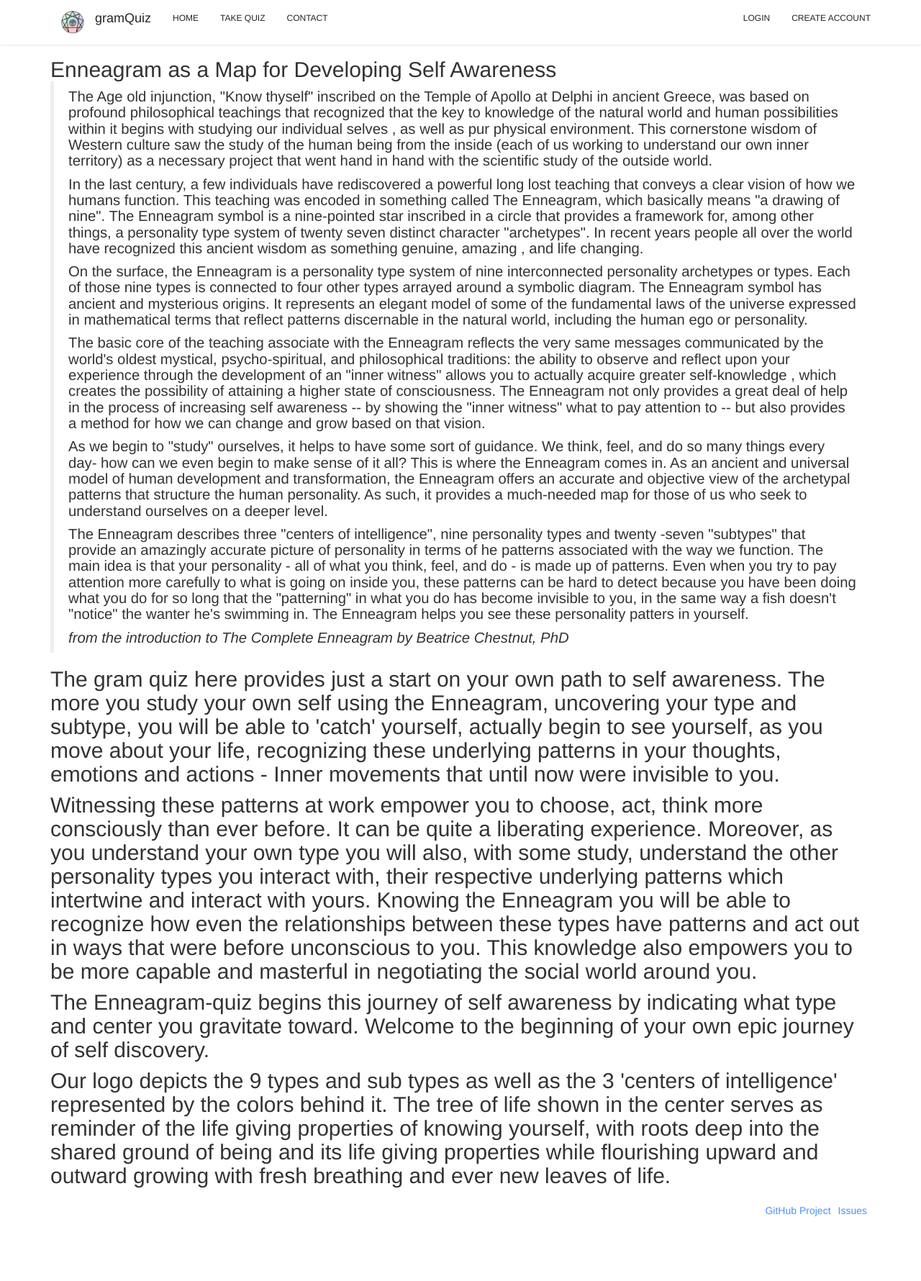
After one commit to yodacom/gramquiz2, a Node project: template views/aboutEnneagram.pug in a window 1280 px wide. The commit adds this page. Shown: the whole page at 72% size. Run offline with Node 20 templates, Linux system fonts and the light colour scheme; the template is opened without the code that fills it, so the values that code supplies are empty; style sheets or scripts are compiled from the project's sources; some libraries are stand-ins or nearby versions.

Commit message:
added enneagram information and larger logo for discussion

```diff
--- a/public/css/lib/bootstrap/_variables.scss
+++ b/public/css/lib/bootstrap/_variables.scss
@@ -861,7 +861,7 @@ $headings-small-color:        $gray-light !default;
 //** Blockquote small color
 $blockquote-small-color:      $gray-light !default;
 //** Blockquote font size
-$blockquote-font-size:        ($font-size-base * 1.25) !default;
+$blockquote-font-size:        ($font-size-base * 1.45) !default;
 //** Blockquote border color
 $blockquote-border-color:     $gray-lighter !default;
 //** Page header border color
--- a/public/css/main.scss
+++ b/public/css/main.scss
@@ -22,9 +22,10 @@ footer {
   width: 100%;
   height: 45px;
   line-height: 45px;
-  text-align:center;
+  text-align: center;
 
-  p, ul {
+  p,
+  ul {
     margin-bottom: 0;
   }
 }
@@ -45,12 +46,16 @@ textarea {
   margin: -15px 15px -15px;
 }
 
-.gramLogo{
-  width:32px;
+.gramLogo {
+  width: 32px;
 }
 
-.movelogo{
-  padding:15px;
+.gramLogoLg {
+  width: 300px;
+}
+
+.movelogo {
+  padding: 15px;
 }
 
 .gramBackground {
--- a/public/css/themes/flatly/_variables.scss
+++ b/public/css/themes/flatly/_variables.scss
@@ -857,7 +857,7 @@ $headings-small-color:        $gray-light !default;
 //** Blockquote small color
 $blockquote-small-color:      $gray-light !default;
 //** Blockquote font size
-$blockquote-font-size:        ($font-size-base * 1.25) !default;
+$blockquote-font-size:        ($font-size-base * 1.45) !default;
 //** Blockquote border color
 $blockquote-border-color:     $gray-lighter !default;
 //** Page header border color
--- /dev/null
+++ b/views/aboutEnneagram.pug
@@ -0,0 +1,27 @@
+extends layout
+
+block content
+
+  h2 Enneagram as a Map for Developing Self Awareness
+    blockquote
+      p The Age old injunction, "Know thyself" inscribed on the Temple of Apollo at Delphi in ancient Greece, was based on profound philosophical teachings that recognized that the key to knowledge of the natural world and human possibilities within it begins with studying our individual selves , as well as pur physical environment. This cornerstone wisdom of Western culture saw the study of the human being from the inside (each of us working to understand our own inner territory) as a necessary project that went hand in hand with the scientific study of the outside world.
+
+      p In the last century, a few individuals have rediscovered a powerful long lost teaching that conveys  a clear vision of how we humans function. This teaching was encoded in something called The Enneagram, which basically means "a drawing of nine".  The Enneagram symbol is a nine-pointed star inscribed in a circle that provides a framework for, among other things,  a personality type system of twenty seven distinct character "archetypes".  In recent years people all over the world have recognized this ancient wisdom as something genuine, amazing , and life changing.
+
+      p On the surface, the Enneagram is a personality type system of nine interconnected personality archetypes or types.  Each of those nine types is connected to four other types arrayed around a symbolic diagram.  The Enneagram symbol has ancient and mysterious origins. It represents an elegant model of some of the fundamental laws of the universe expressed in mathematical terms that reflect patterns discernable in the natural world, including the human ego or personality.
+
+      p The basic core of the teaching associate with the Enneagram reflects the very same messages communicated by the world's oldest mystical, psycho-spiritual, and philosophical traditions: the ability to observe and reflect upon your experience through the development of an "inner witness" allows you to actually acquire greater self-knowledge , which creates the possibility of attaining a higher state of consciousness.  The Enneagram not only provides a great deal of help in the process of increasing self awareness -- by showing the "inner witness" what to pay attention to -- but also provides a method for how we can change and grow based on that vision.
+
+      p As we begin to "study" ourselves, it helps to have some sort of guidance.  We think, feel, and do so many things every day- how can we even begin to make sense of it all?  This is where the Enneagram comes in.  As an ancient and universal model of human development and transformation, the Enneagram offers  an accurate and objective view of the archetypal patterns that structure the human personality.  As such, it provides a much-needed map for those of us who seek to understand ourselves on a deeper level.
+
+      p The Enneagram describes three "centers of intelligence", nine personality types and twenty -seven "subtypes" that provide an amazingly accurate picture of personality in terms of he patterns associated with the way we function.  The main idea is that your personality - all of what you think, feel, and do - is made up of patterns. Even when you try to pay attention more carefully to what is going on inside you, these patterns can be hard to detect because you have been doing what you do for so long that the "patterning" in what you do has become invisible to you, in the same way a fish doesn't "notice" the wanter he's swimming in. The Enneagram helps you see these personality patters in yourself.
+
+      cite from the introduction to The Complete Enneagram by Beatrice Chestnut, PhD
+
+    p The gram quiz here provides just a start on your own path to self awareness.  The more you study your own self using the Enneagram, uncovering your type and subtype, you will be able to 'catch' yourself, actually begin to see yourself, as you move about your life, recognizing these underlying patterns in your thoughts, emotions and actions - Inner movements that until now were invisible to you.
+
+    p Witnessing these patterns at work empower you to choose, act, think more consciously than ever before. It can be quite a liberating experience. Moreover, as you understand your own type you will also, with some study, understand the other personality types you interact with, their respective underlying patterns which intertwine and interact with yours.  Knowing the Enneagram you will be able to recognize how even the relationships between these types have patterns and act out in ways that were before unconscious to you. This knowledge also empowers you to be more capable and masterful in negotiating the social world around you.
+
+    p The Enneagram-quiz begins this journey of self awareness by indicating what type and center you gravitate toward. Welcome to the beginning of your own epic journey of self discovery.
+
+    p Our logo depicts the 9 types and sub types as well as the 3  'centers of intelligence'  represented by the colors behind it.  The tree of life shown in the center serves as reminder of the life giving properties of knowing yourself, with roots deep into the shared ground of being and its life giving properties while flourishing upward and outward growing with fresh breathing and ever new leaves of life.
--- a/views/home.pug
+++ b/views/home.pug
@@ -13,7 +13,7 @@ block content
       p
         a.btn.btn-default(href='/quiz', role='button') Take Quiz Now »
     .col-sm-6
-      h2 Overall Profile Reviews
+      h2 Enneagram Background and Profiles
       p An overview of the Enneagram and the 9 profiles. The Enneagram is deep and wide with wisdom to help you discern and discover more about yourself, your relationships, and others. Once you grasp it's wisdom you will never be the same.
       p
         a.btn.btn-default(href='/profilesOverview', role='button') View Details »
```
Also changed, not shown: views/profilesOverview.pug (+51 -26 lines), public/images/gramquiz_logo300x300.png (added).
